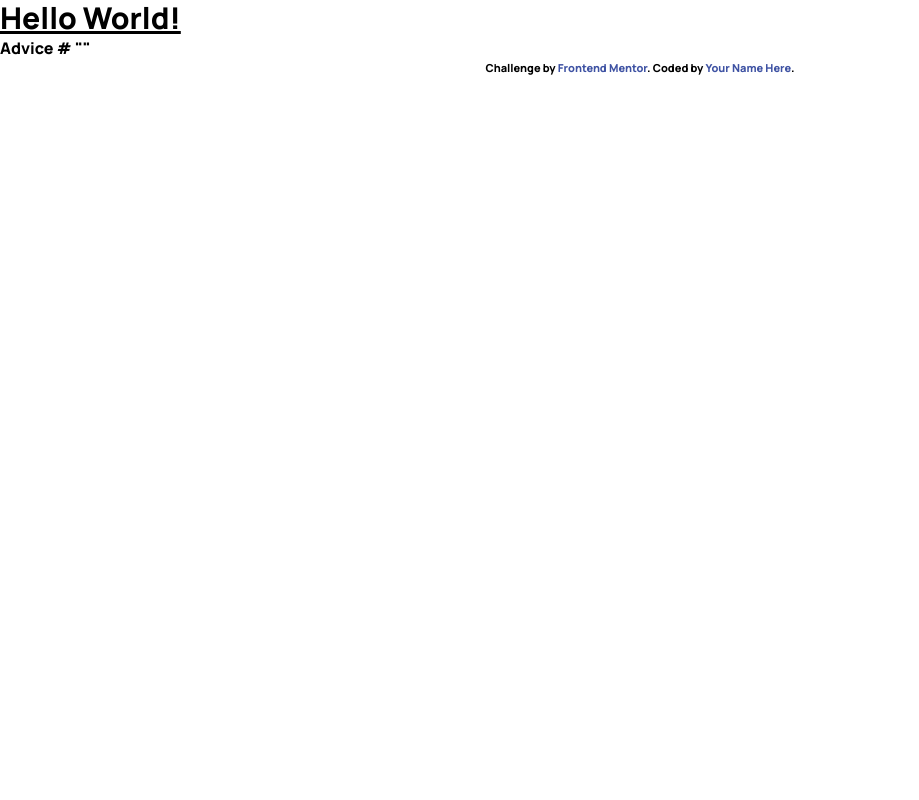
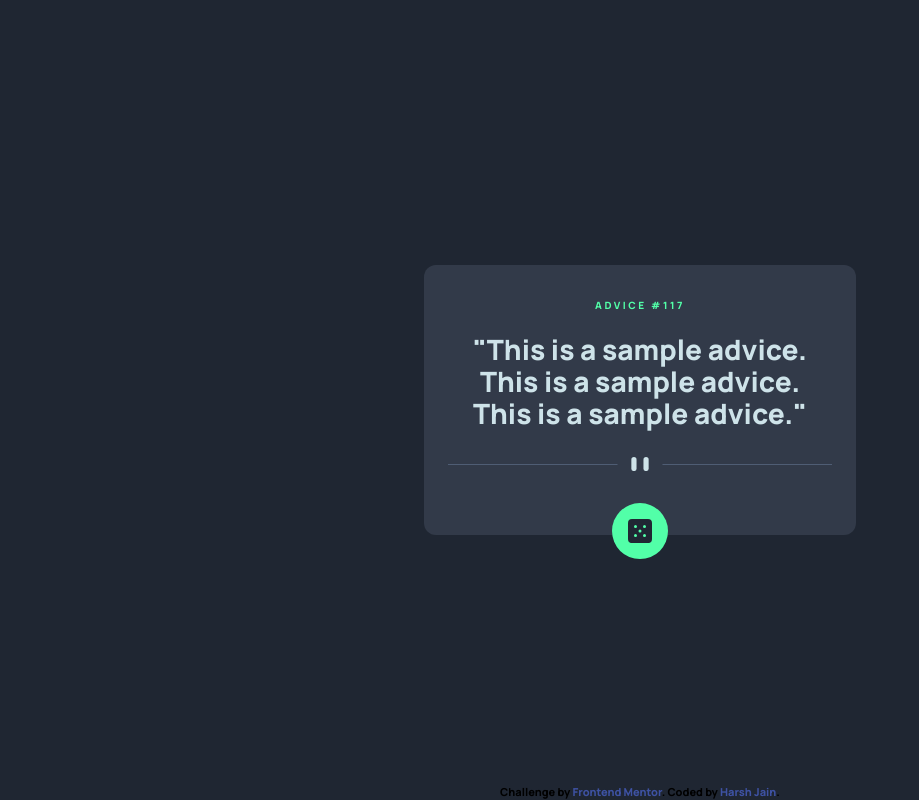
Before and after one commit to harshj11/Advice-Generator-App-Frontend-Mentor-Challenge, a website: page index.html in a window 1280 px wide. Shown: the whole page, without its empty margins (0-919 px from the left). Drawn offline with Linux system fonts and the light colour scheme.

Commit message:
:sparkles:CREATE and :rainbow:STYLE advice card and other elements

```diff
--- a/app/styles/tailwind.css
+++ b/app/styles/tailwind.css
@@ -1,3 +1,13 @@
 @tailwind base;
 @tailwind components;
 @tailwind utilities;
+
+@layer base {
+    :root {
+        --cyan: 193deg 38% 86%;
+        --dkBlue: 218deg 23% 16%;
+        --dkGrayishBlue: 217deg 19% 24%;
+        --grayishBlue: 217deg 19% 38%;
+        --neonGreen: 150deg 100% 66%;
+    }
+}
--- a/index.html
+++ b/index.html
@@ -23,15 +23,35 @@
   <script src="./app/scripts/script.js" defer></script>
 
 </head>
-<body>
-  <h1 class="text-3xl font-bold underline text-clifford">Hello World!</h1>
-  Advice #<!-- Advice ID goes here -->
+<body class="bg-dkblue">
 
-  "<!-- Advice text goes here -->"
+  <main class="absolute top-2/4 left-2/4 -translate-x-2/4 -translate-y-2/4 bg-dkgrayishblue px-6 py-8 rounded-xl w-[22rem] md:w-[27rem]">
+    <div class="container">
+      <div class="text-xs text-center uppercase text-neongreen text-[10px] tracking-[.25em]">
+        <span>Advice</span>
+        <span id="advice-id">#117</span>
+      </div>
 
-  <div class="attribution">
+      <div class="mt-5 mb-7 text-center">
+        <p class="leading-8 text-[28px] text-[#CEE3E9]">
+          "This is a sample advice. This is a sample advice. This is a sample advice."
+        </p>
+      </div>
+
+      <div class="flex justify-center mb-8 mx-auto">
+        <img src="./images/pattern-divider-mobile.svg" class="md:hidden">
+        <img src="./images/pattern-divider-desktop.svg" class="hidden md:block">
+      </div>
+
+      <button class="absolute left-2/4 bg-neongreen p-4 rounded-[50%] -translate-x-1/2 hover:shadow-neongreen">
+        <img src="./images/icon-dice.svg">
+      </button>
+    </div>
+  </main>
+
+  <div class="absolute left-2/4 bottom-0 -translate-x-2/4 attribution">
     Challenge by <a href="https://www.frontendmentor.io?ref=challenge" target="_blank">Frontend Mentor</a>.
-    Coded by <a href="#">Your Name Here</a>.
+    Coded by <a href="#">Harsh Jain</a>.
   </div>
 </body>
 </html>
--- a/tailwind.config.js
+++ b/tailwind.config.js
@@ -5,7 +5,18 @@ module.exports = {
     fontFamily: {
       'sans': ['Manrope', 'sans-serif'],
     },
-    extend: {},
+    extend: {
+      colors: {
+        'cyan': 'hsl(var(--cyan))',
+        'dkblue': 'hsl(var(--dkBlue))',
+        'dkgrayishblue': 'hsl(var(--dkGrayishBlue))',
+        'grayishblue': 'hsl(var(--grayishBlue))',
+        'neongreen': 'hsl(var(--neonGreen))'
+      },
+      boxShadow: {
+        'neongreen': '0 0 20px 0 hsl(var(--neonGreen))'
+      }
+    },
   },
   plugins: [],
 }
```
Also changed, not shown: app/styles/style.css.
